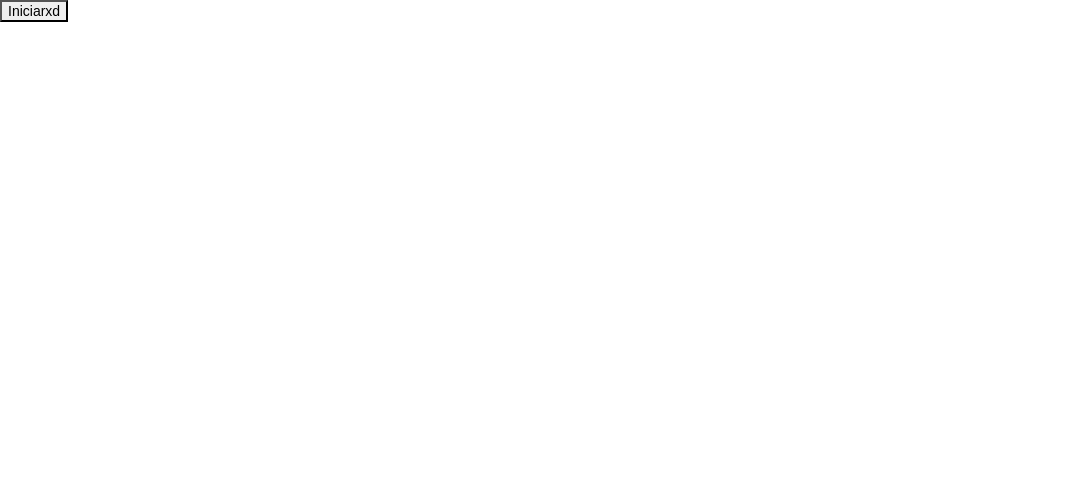
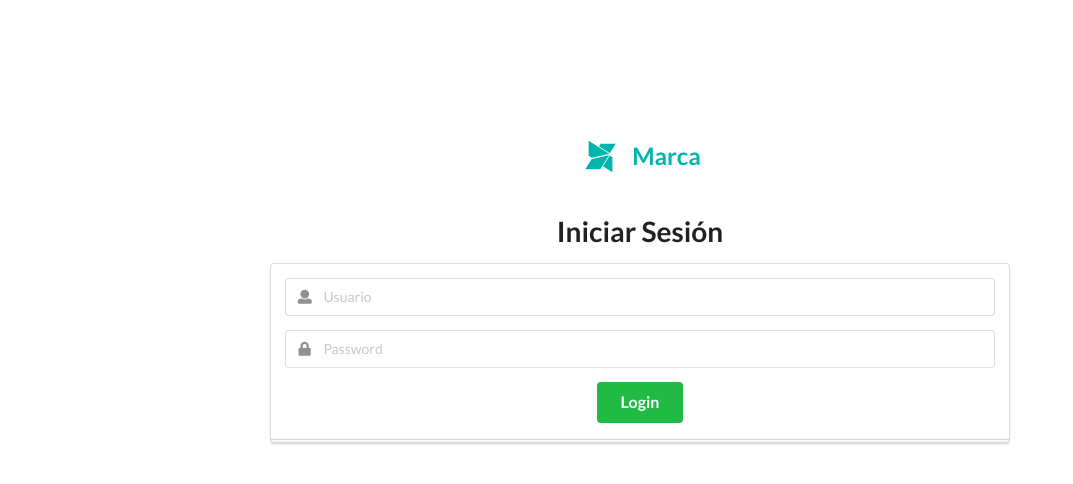
Before and after one commit to 2019-a-gr2-tecnologiaswebjavascript/Proyecto-Betancourt-Murillo, an Angular app in the folder web-store-frontend/: page /login in a window 1280 px wide. Shown: the top 484 px of the page, without its empty margins (0-1073 px from the left). Built offline with nearby package versions, Linux system fonts and the light colour scheme.

Commit message:
Login Screen

```diff
--- a/web-store-frontend/src/app/routes/route-login/route-login.component.css
+++ b/web-store-frontend/src/app/routes/route-login/route-login.component.css
@@ -0,0 +1,5 @@
+#center {
+    margin-top: 10%;
+    margin-left: 20%;
+    margin-right: 20%;
+}
--- a/web-store-frontend/src/app/routes/route-login/route-login.component.html
+++ b/web-store-frontend/src/app/routes/route-login/route-login.component.html
@@ -1,3 +1,26 @@
-<button routerLink="/homeAdmin">
-  Iniciarxd
-</button>
+<div class="ui middle aligned center aligned grid" id="center">
+    <div class="column">
+        <h2 class="ui teal image header">
+            <i class="massive modx icon"></i>
+            <div class="content">Marca</div>
+        </h2>
+        <h1 class="ui header">Iniciar Sesión</h1>
+        <form class="ui large form">
+            <div class="ui stacked segment">
+                <div class="field">
+                    <div class="ui left icon input">
+                        <i class="user icon"></i>
+                        <input type="text" name="email" placeholder="Usuario">
+                    </div>
+                </div>
+                <div class="field">
+                    <div class="ui left icon input">
+                        <i class="lock icon"></i>
+                        <input type="password" name="password" placeholder="Password">
+                    </div>
+                </div>
+                <div class="ui field large green submit button">Login</div>
+            </div>
+        </form>
+    </div>
+</div>
```
